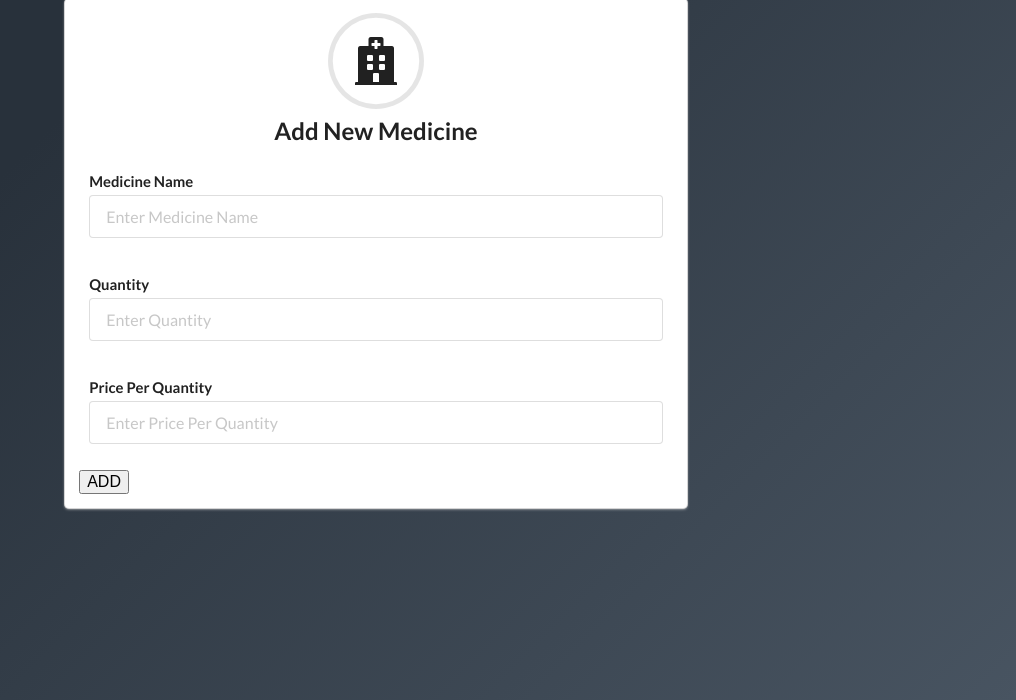
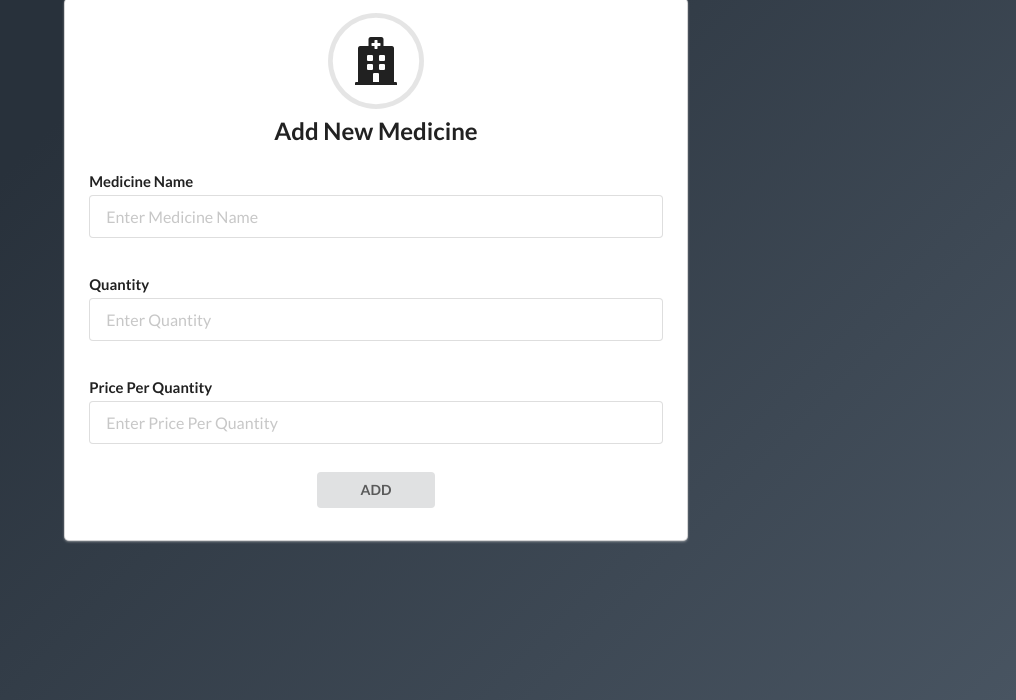
Before and after one commit to sathwik3009/PMS, a PHP site: page /newmed.php in a window 1280 px wide. Shown: the part 100-800 px from the top of the page, without its empty margins (264-1280 px from the left). Run offline with PHP 8.4, Linux system fonts and the light colour scheme; the visitor is signed in with stand-in values (Sample User, id 1); some libraries are stand-ins or nearby versions.

Commit message:
Update newmed.php

```diff
--- a/newmed.php
+++ b/newmed.php
@@ -1,7 +1,4 @@
 <?php
-// if(isset($_GET['cid'])){
-//   $id=$_GET['cid'];
-// }
 session_start();
 $servername = "localhost:3306";
 $username = "root";
@@ -10,7 +7,7 @@ $dbname = "pms";
 $verify_err_mess="";
 $correct_mess="";
 
-$sessEmail = $_SESSION["user_email"];
+$id = $_SESSION["user_id"];
 
 $conn = new mysqli($servername, $username, $password, $dbname);
 if ($conn->connect_error) {
@@ -20,31 +17,14 @@ if($_SERVER["REQUEST_METHOD"] == "POST"){
   $medicineName = $_POST['mn'];
 	$quantity = $_POST['q'];
 	$ppq = $_POST['ppq'];
-  $tableId="";
-	// $password = $_POST['pwd'];
-  // $email = $_POST['em'];
-
-//   echo '<h1>'.$sessEmail.'</h1>';
-
-  $query1 = "SELECT * FROM customer WHERE Customer_Email='$sessEmail'";
-  $result = mysqli_query($conn,$query1);
-	$count  = mysqli_num_rows($result);
-  if($count==0){
-    $verify_err_mess="Invalid Email / Password";
+  $query = "INSERT INTO seller_medicines(S_ID,MName,MQuantity,PPQ)
+    VALUES ('$id','$medicineName','$quantity','$ppq')";
+    if ($conn->query($query) === TRUE) {
+      $correct_mess="Medicine Details have been Added";
+  } else {
+    $verify_err_mess="Error ! Could not Add to table.";
   }
-  else{
-    while($row = $result->fetch_assoc()) {
-      $tableId =  $row["Customer_ID"];
-    }
-    $query2 = "INSERT INTO seller_medicines(S_ID,MName,MQuantity,PPQ)
-     VALUES ('$tableId','$medicineName','$quantity','$ppq')";
-      if ($conn->query($query2) === TRUE) {
-        $correct_mess="Medicine Details have been Added";
-    } else {
-      $verify_err_mess="Error ! Could not Add to table.";
-    }
   }
-}
 ?>
 <!DOCTYPE html>
 <html>
@@ -63,6 +43,12 @@ if($_SERVER["REQUEST_METHOD"] == "POST"){
     .card{
         border-radius: 10px;
     }
+    .ui.fluid.button{
+      margin:3%;
+      margin-left:auto;
+      margin-right:auto;
+      width: 20% !important;;
+    }
 </style>
 </head>
 <body>
@@ -76,7 +62,7 @@ if($_SERVER["REQUEST_METHOD"] == "POST"){
         <a href="newmed.php" class="ui item">
         <h4>New Stock</h4>
         </a>
-        <a href="/" class="ui item">
+        <a href="editstock.php" class="ui item">
         <h4>Edit Stock</h4>
         </a>
         <a href="/" class="ui item">
@@ -121,7 +107,7 @@ if($_SERVER["REQUEST_METHOD"] == "POST"){
             <label for="ppq"><b>Price Per Quantity</b></label>
             <input type="number" step="0.01" placeholder="Enter Price Per Quantity" name="ppq" required>
           </div>
-          <button type="submit" class="btn">ADD</button>
+          <button type="submit" class="ui fluid button btn">ADD</button>
         </form>
         </div>
       </div>
```
